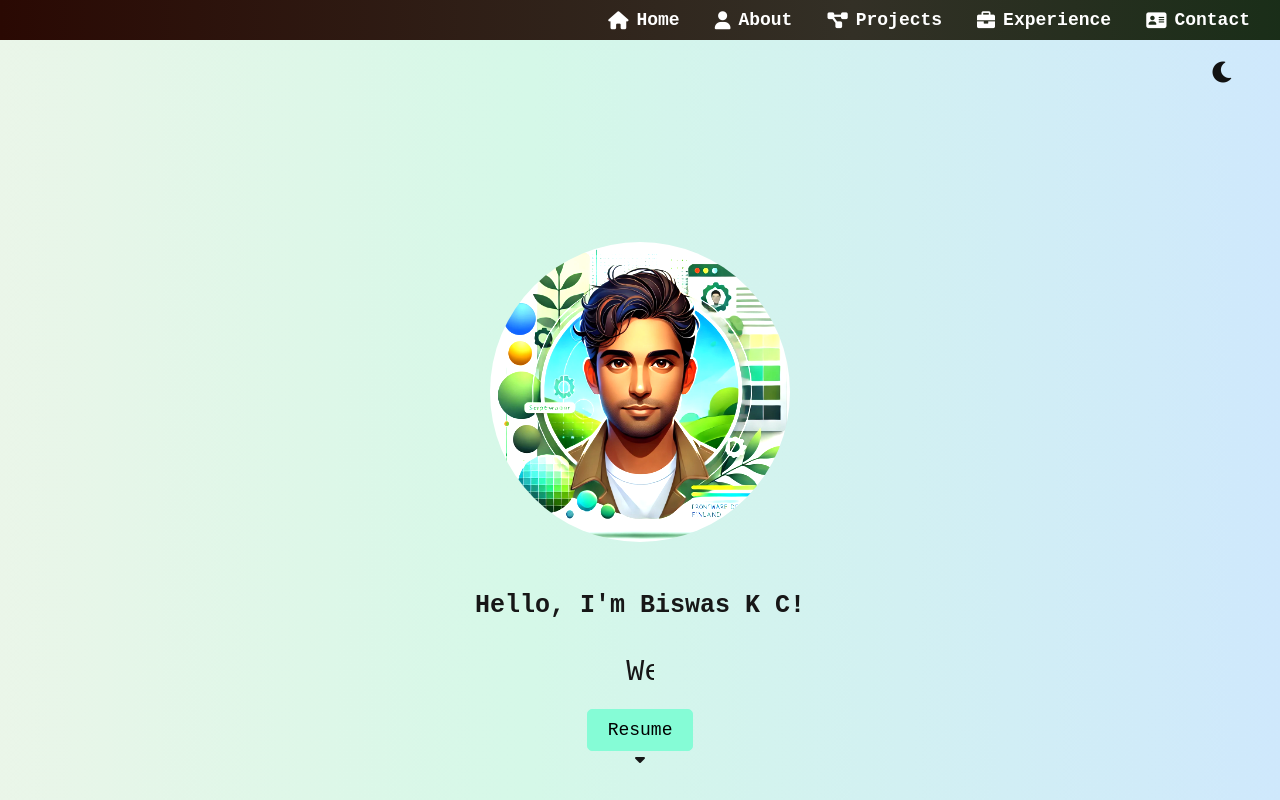
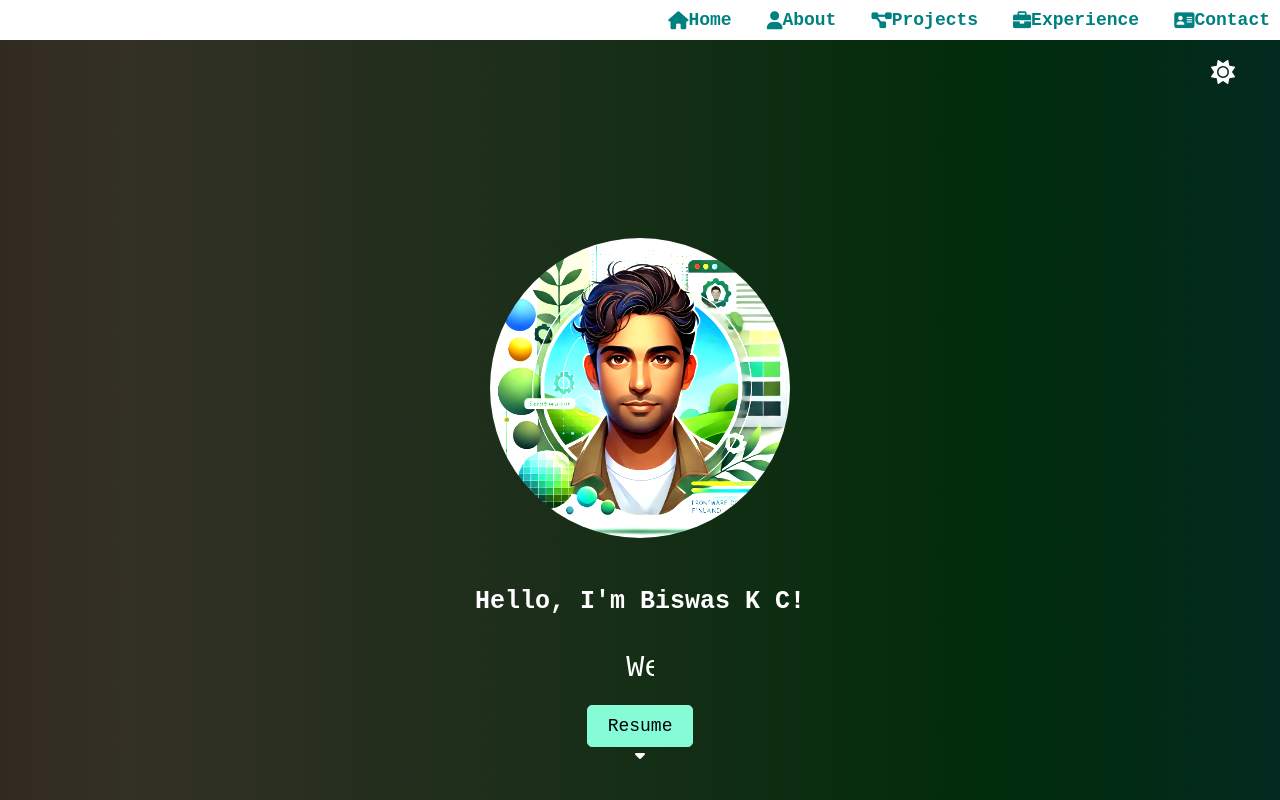
Before and after one commit to biswaskc57/Portfolio, a React (Create React App) app: page / in a window 1280 px wide. Shown: the top 800 px of the page. Built offline with nearby package versions, Linux system fonts and the light colour scheme; no server answers.

Commit message:
Added scroll up effect in navigation

```diff
--- a/src/App.tsx
+++ b/src/App.tsx
@@ -2,7 +2,6 @@ import React, { useEffect, useRef, useState } from 'react';
 import styles from './App.module.scss';
 import Intro from './components/intro/Intro';
 import Menu from './components/menu/Menu';
-import { navItems } from "./data";
 import About from './components/About/About';
 import Projects from './components/projects/Projects';
 import Experience from './components/Experience/Experience';
@@ -10,6 +9,7 @@ import Footer from './components/Footer/Footer';
 import GoToTop from './components/GoToTop/GoToTop';
 import Contact from './components/Contact/Contact';
 import ThemeToggle from './components/ToggleButton/ToggleButton';
+import Navigation from './components/Navigation/Navigation';
 
 interface SectionRefs {
   about: React.RefObject<HTMLDivElement>;
@@ -21,7 +21,7 @@ interface SectionRefs {
 
 const App: React.FC = () => {
   const [isGoToTopSectionActive, setIsGoToTopSectionActive] = useState<boolean>(false);
-  const [isDarkMode, setIsDarkMode] = useState(false);
+  const [isDarkMode, setIsDarkMode] = useState(true);
 
   const sectionRefs = useRef<SectionRefs>({
     about: React.createRef<HTMLDivElement>(),
@@ -72,23 +72,6 @@ const App: React.FC = () => {
     };
   }, []);
 
-  const Navigation: React.FC = () => {
-    return (
-      <nav className={`${styles.appNav} ${styles.darkTheme} ${styles.visible}`}>
-        <ul>
-          {navItems
-            .map((link) => (
-              <li key={link.id}>
-                <a href={`#${link.id}`}>
-                  <i className={`fas ${link.icon}`}></i>
-                  {link.label}
-                </a>
-              </li>
-            ))}
-        </ul>
-      </nav>
-    );
-  };
 
   return (
     <div className={`${styles.app} ${isDarkMode ? styles.darkTheme : styles.lightTheme}`}>
--- a/src/components/Hooks/useOnScroll.tsx
+++ b/src/components/Hooks/useOnScroll.tsx
@@ -4,12 +4,12 @@ import useOnThrottle from './useOnThrottle';
 const useScrollOn = () => {
   const [scrollY, setScrollY] = useState(window.scrollY);
 
-  // Throttle scroll handler with useCallback
+  // Throttle scroll handler to immediately update scrollY
   const throttledHandleScroll = useOnThrottle(
     useCallback(() => {
       setScrollY(window.scrollY);
-    }, []), // Only initialize once
-    1000 // Adjust the throttle delay as needed
+    }, []),
+    100 // Adjust this as needed for responsiveness
   );
 
   useEffect(() => {
--- /dev/null
+++ b/src/components/Navigation/Navigation.module.scss
@@ -0,0 +1,56 @@
+.appNav {
+    position: sticky;
+    background: white;
+    top: 0;
+    right: 40px;
+    width: 100%;
+    z-index: 1000;
+    display: flex;
+    justify-content: flex-end;
+    transition: transform 0.5s ease-in-out, opacity 0.5s ease-in-out;
+}
+
+.appNav.hidden {
+    transform: translateY(0);
+    display: flex;
+    opacity: 0;
+}
+
+.appNav.visible {
+    transform: translateY(0);
+    display: flex;
+    opacity: 1;
+}
+
+.appNav ul {
+    list-style: none;
+    padding: 0;
+    margin: 0;
+    display: flex;
+    gap: 15px;
+}
+
+.appNav li {
+    padding: 10px;
+}
+
+.appNav li a {
+    font-weight: bold;
+    text-decoration: none;
+    color: #008080;
+    font-size: 18px;
+    display: flex;
+    align-items: center;
+    transition: color 0.3s ease, transform 0.3s ease;
+}
+
+.appNav li a:hover {
+    color: rebeccapurple;
+    transform: scale(1.1);
+}
+
+@media (max-width: 540px) {
+    .appNav {
+        display: none;
+    }
+}
--- /dev/null
+++ b/src/components/Navigation/Navigation.tsx
@@ -0,0 +1,42 @@
+import React, { useState, useEffect } from 'react';
+import styles from './Navigation.module.scss';
+import { navItems } from "../../data";
+import useScrollOn from '../../components/Hooks/useOnScroll';
+
+const Navigation: React.FC = () => {
+  const scrollY = useScrollOn();
+  const [isVisible, setIsVisible] = useState(true);
+  const [lastScrollY, setLastScrollY] = useState(scrollY);
+
+  useEffect(() => {
+    if (scrollY < lastScrollY) {
+      // Scrolling up - show the navigation immediately
+      setIsVisible(true);
+    } else if (scrollY > lastScrollY) {
+      // Scrolling down - hide the navigation immediately
+      setIsVisible(false);
+    }
+
+    // Update last scroll position
+    setLastScrollY(scrollY);
+  }, [scrollY, lastScrollY]);
+
+  return (
+    <nav
+      className={`${styles.appNav} ${styles.darkTheme} ${isVisible ? styles.visible : styles.hidden}`}
+    >
+      <ul>
+        {navItems.map((link) => (
+          <li key={link.id}>
+            <a href={`#${link.id}`}>
+              <i className={`fas ${link.icon}`}></i>
+              {link.label}
+            </a>
+          </li>
+        ))}
+      </ul>
+    </nav>
+  );
+};
+
+export default Navigation;
--- a/src/data.tsx
+++ b/src/data.tsx
@@ -174,18 +174,11 @@ export const countryCodes = [
   { code: "+229", name: "Benin", flag: "🇧🇯" },
   { code: "+230", name: "Mauritius", flag: "🇲🇺" },
   { code: "+231", name: "Liberia", flag: "🇱🇷" },
-  { code: "+234", name: "Nigeria", flag: "🇳🇬" },
   { code: "+233", name: "Ghana", flag: "🇬🇭" },
   { code: "+234", name: "Nigeria", flag: "🇳🇬" },
   { code: "+240", name: "Equatorial Guinea", flag: "🇬🇶" },
   { code: "+241", name: "Gabon", flag: "🇬🇦" },
   { code: "+250", name: "Rwanda", flag: "🇷🇼" },
-  { code: "+255", name: "Tanzania", flag: "🇹🇿" },
-  { code: "+256", name: "Uganda", flag: "🇺🇬" },
-  { code: "+260", name: "Zambia", flag: "🇿🇲" },
-  { code: "+263", name: "Zimbabwe", flag: "🇿🇼" },
-  { code: "+264", name: "Namibia", flag: "🇳🇦" },
-  { code: "+267", name: "Botswana", flag: "🇧🇼" },
   { code: "+255", name: "Tanzania", flag: "🇹🇿" },
   { code: "+256", name: "Uganda", flag: "🇺🇬" },
   { code: "+257", name: "Burundi", flag: "🇧🇮" },
@@ -196,4 +189,5 @@ export const countryCodes = [
   { code: "+264", name: "Namibia", flag: "🇳🇦" },
   { code: "+265", name: "Malawi", flag: "🇲🇼" },
   { code: "+266", name: "Lesotho", flag: "🇱🇸" },
+  { code: "+267", name: "Botswana", flag: "🇧🇼" },
 ];
```
